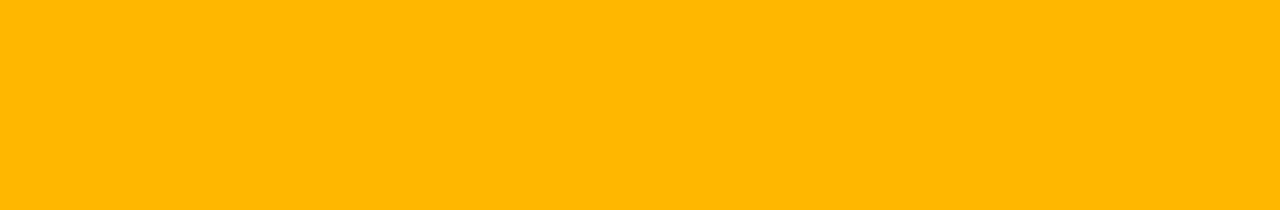
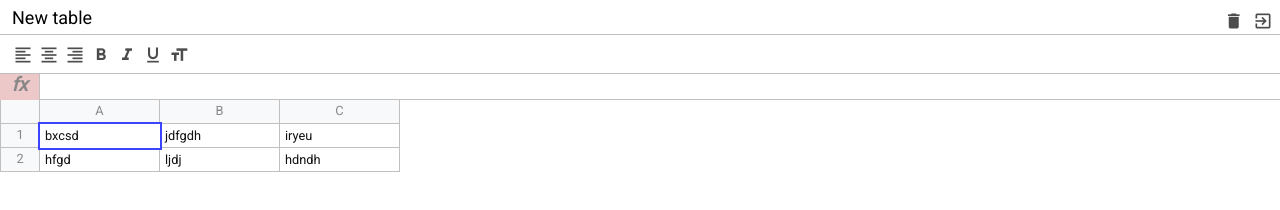
Before and after one commit to Maxdeoro/Excel-JS-App, a website built with webpack: page src/index.html in a window 1280 px wide. Built offline with nearby package versions, Linux system fonts and the light colour scheme.

Commit message:
html and css layout first page

```diff
--- a/package.json
+++ b/package.json
@@ -43,5 +43,8 @@
     "webpack": "^5.89.0",
     "webpack-cli": "^5.1.4",
     "webpack-dev-server": "^4.15.1"
+  },
+  "dependencies": {
+    "normalize.css": "^8.0.1"
   }
 }
--- a/src/index.html
+++ b/src/index.html
@@ -6,10 +6,78 @@
 	<meta http-equiv="X-UA-Compatible" content="IE=edge">
 	<meta name="viewport" content="width=device-width, initial-scale=1.0">
 	<title>EXCEL-JS</title>
+	<link href="https://fonts.googleapis.com/icon?family=Material+Icons" rel="stylesheet">
 	<!-- <link rel="stylesheet" href="./main.css"> -->
 </head>
 <body>
-    <div id='app' class='container'></div>
+    <div id='app' class='container'>
+		<div class="excel">
+			<div class="excel__header">
+				<input type="text" class="input" value="New table"/>
+				<div>
+					<div class="button">
+						<span class="material-icons">delete</span>
+					</div>
+					<div class="button">
+						<span class="material-icons">exit_to_app</span>
+					</div>
+				</div>
+			</div>
+			<div class="excel__toolbar">
+				<div class="button">
+					<span class="material-icons">format_align_left</span>
+				</div>
+				<div class="button">
+					<span class="material-icons">format_align_center</span>
+				</div>
+				<div class="button">
+					<span class="material-icons">format_align_right</span>
+				</div>
+				<div class="button">
+					<span class="material-icons">format_bold</span>
+				</div>
+				<div class="button">
+					<span class="material-icons">format_italic</span>
+				</div>
+				<div class="button">
+					<span class="material-icons">format_underlined</span>
+				</div>
+				<div class="button">
+					<span class="material-icons">format_size</span>
+				</div>
+			</div>
+			<div class="excel__formula">
+				<div class="formula-info">fx</div>
+				<div class="formula-input" contenteditable spellcheck="false"></div>
+			</div>
+			<div class="excel__table">
+				<div class="row">
+					<div class="row-info"></div>
+					<div class="row-data">
+						<div class="column">A</div>
+						<div class="column">B</div>
+						<div class="column">C</div>
+					</div>
+				</div>
+				<div class="row">
+					<div class="row-info">1</div>
+					<div class="row-data">
+						<div class="cell selected" contenteditable="true">bxcsd</div>
+						<div class="cell" contenteditable="true">jdfgdh</div>
+						<div class="cell" contenteditable>iryeu</div>
+					</div>
+				</div>
+				<div class="row">
+					<div class="row-info">2</div>
+					<div class="row-data">
+						<div class="cell" contenteditable>hfgd</div>
+						<div class="cell" contenteditable>ljdj</div>
+						<div class="cell" contenteditable>hdndh</div>
+					</div>
+				</div>
+			</div>
+		</div>
+	</div>
 </body>
 
 </html>
--- /dev/null
+++ b/src/scss/_mixins.scss
@@ -0,0 +1,23 @@
+@mixin button($color: green) {
+    height: 24px;
+    min-width: 24px;
+    position: relative;
+    padding: 3px;
+    text-align: center;
+    display: inline-block;
+    color: rgba(0, 0, 0, .7);
+
+    & span {
+        font-size: 20px;
+        cursor: pointer;
+    }
+
+    &:active, &.active {
+        color: $color;
+    }
+
+    &:hover {
+        background: #d1cccc;
+        cursor: pointer;
+    }
+}
--- /dev/null
+++ b/src/scss/_variables.scss
@@ -0,0 +1,7 @@
+$header-height: 34px;
+$border-color: #c0c0c0;
+$toolbar-height: 40px;
+$formula-height: 26px;
+$info-cell-width: 40px;
+$row-height: 24px;
+$cell-width: 120px;
--- /dev/null
+++ b/src/scss/formula.scss
@@ -0,0 +1,31 @@
+@import "variables";
+@import "mixins";
+
+.excel__formula {
+    position: absolute;
+    right: 0;
+    left: 0;
+    top: $header-height + $toolbar-height;
+    height: $formula-height;
+    border-bottom: 1px solid $border-color;
+    display: flex;
+    align-items: center;
+
+    .formula-info {
+        background: #edc8c8;
+        min-width: $info-cell-width;
+        height: $formula-height;
+        border-right: 1px solid $border-color;
+        text-align: center;
+        font-weight: bold;
+        font-size: 19px;
+        font-style: italic;
+    }
+    .formula-input {
+        padding: 4px;
+        font-size: 14px;
+        outline: none;
+        width: 100%;
+        height: 100%;
+    }
+}
--- /dev/null
+++ b/src/scss/header.scss
@@ -0,0 +1,37 @@
+@import "variables";
+@import "mixins";
+
+.excel__header {
+    position: absolute;
+    top: 0;
+    right: 0;
+    left: 0;
+    height: $header-height;
+    padding: 8px 4px 0;
+    display: flex;
+    justify-content: space-between;
+
+    & .input {
+        margin: 0;
+        padding: 2px 7px;
+        color: #000;
+        border: 1px solid transparent;
+        border-radius: 2px;
+        min-width: 1px;
+        height: 20px;
+        font-size: 18px;
+        line-height: 22px;
+        outline: none;
+
+        &:hover {
+            border: 1px solid $border-color;
+        }
+
+        &:focus {
+            border: 2px solid #1a73e8;
+        }
+    }
+    .button {
+        @include button(red);
+    }
+}
--- a/src/scss/index.scss
+++ b/src/scss/index.scss
@@ -1,5 +1,27 @@
-$red: rgb(255, 183, 0);
+@import url('http://fonts.googleapis.com/css?family=Roboto&display=swap');
+@import "~normalize.css";
+
+@import "header";
+@import "formula";
+@import "table";
+@import "toolbar";
+
+* {
+    padding: 0;
+    margin: 0;
+    box-sizing: border-box;
+
+}
 
 body {
-    background: $red;
+    font-family: 'Roboto', sans-serif;
+    font-size: 14px;
 }
+
+.excel {
+    position: relative;
+    color: #888;
+    height: 100%;
+    max-width: 100%;
+    font-size: .8rem;
+}
--- /dev/null
+++ b/src/scss/table.scss
@@ -0,0 +1,61 @@
+@import "variables";
+@import "mixins";
+
+.excel__table {
+    position: absolute;
+    left: 0;
+    right: 0;
+    top: $header-height + $toolbar-height + $formula-height;
+    overflow-x: auto;
+    padding-bottom: 2px;
+
+    .row {
+        display: flex;
+        flex-direction: row;
+        min-height: 20px;
+        height: $row-height;
+    }
+    .row-info {
+        display: flex;
+        justify-content: center;
+        align-items: center;
+        min-width: $info-cell-width;
+        height: 100%;
+        border: 1px solid $border-color;
+        background: #f8f9fa;
+        border-top: none;
+    }
+    .column {
+        display: flex;
+        justify-content: center;
+        align-items: center;
+        background: #f8f9fa;
+        min-width: 40px;
+        width: $cell-width;
+        border: 1px solid $border-color;
+        height: 100%;
+        border-top: 0;
+        border-left: 0;
+    }
+    .row-data {
+        display: flex;
+    }
+    .cell {
+        padding: 5px;
+        min-width: 40px;
+        width: $cell-width;
+        border: 1px solid $border-color;
+        height: 100%;
+        border-top: 0;
+        border-left: 0;
+        color: #111;
+        white-space: nowrap;
+        outline: none;
+
+        &.selected {
+            border: none;
+            outline: 2px solid #3c44ff;
+            z-index: 2;
+        }
+    }
+}
--- /dev/null
+++ b/src/scss/toolbar.scss
@@ -0,0 +1,18 @@
+@import "variables.scss";
+@import "mixins.scss";
+
+.excel__toolbar {
+    position: absolute;
+    left: 0;
+    right: 0;
+    top: $header-height;
+    height: $toolbar-height;
+    border-bottom: 1px solid $border-color;
+    border-top: 1px solid $border-color;
+    padding: 7px 10px;
+    display: flex;
+
+    & .button {
+        @include button(green);
+    }
+}
```
Also changed, not shown: 1 other file.
